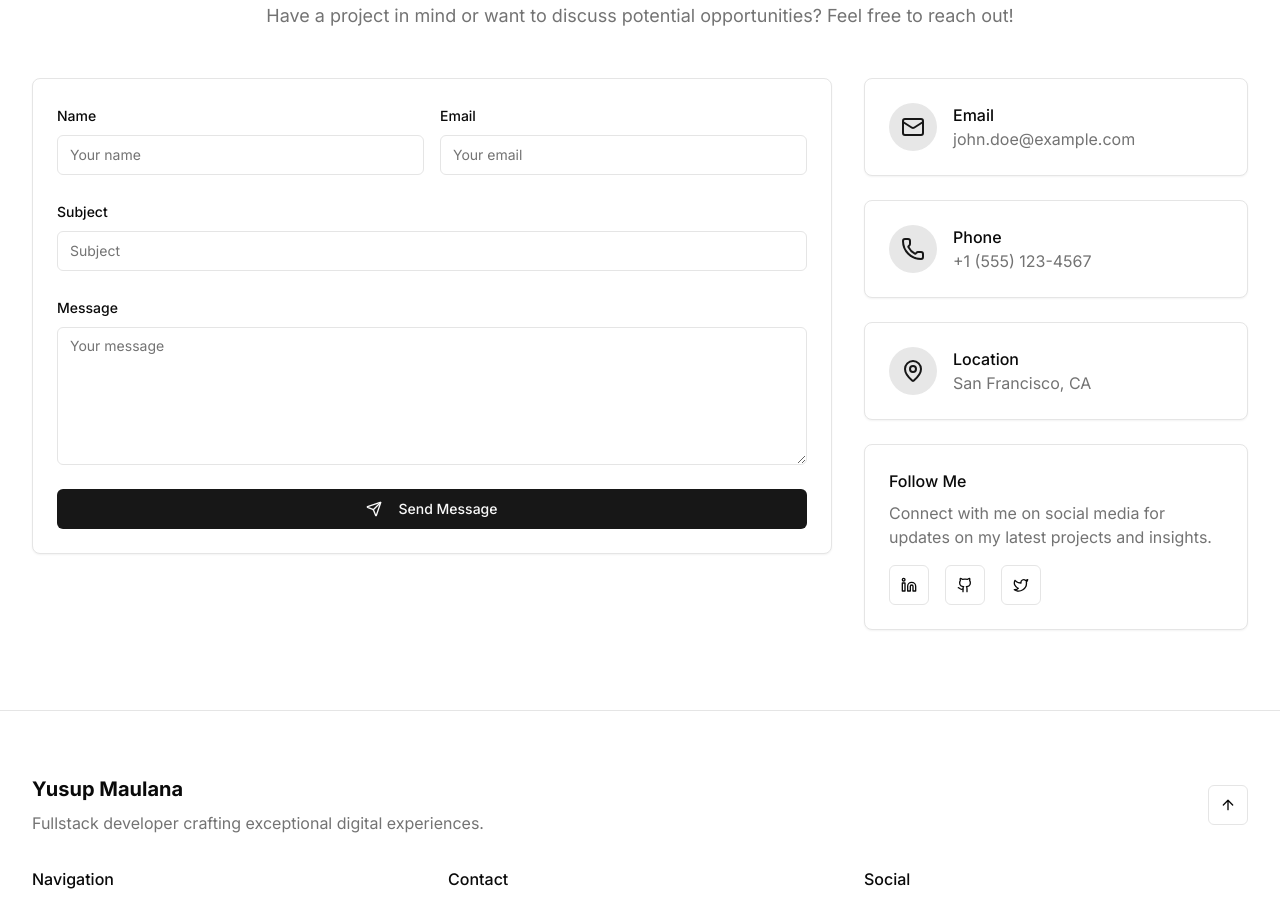
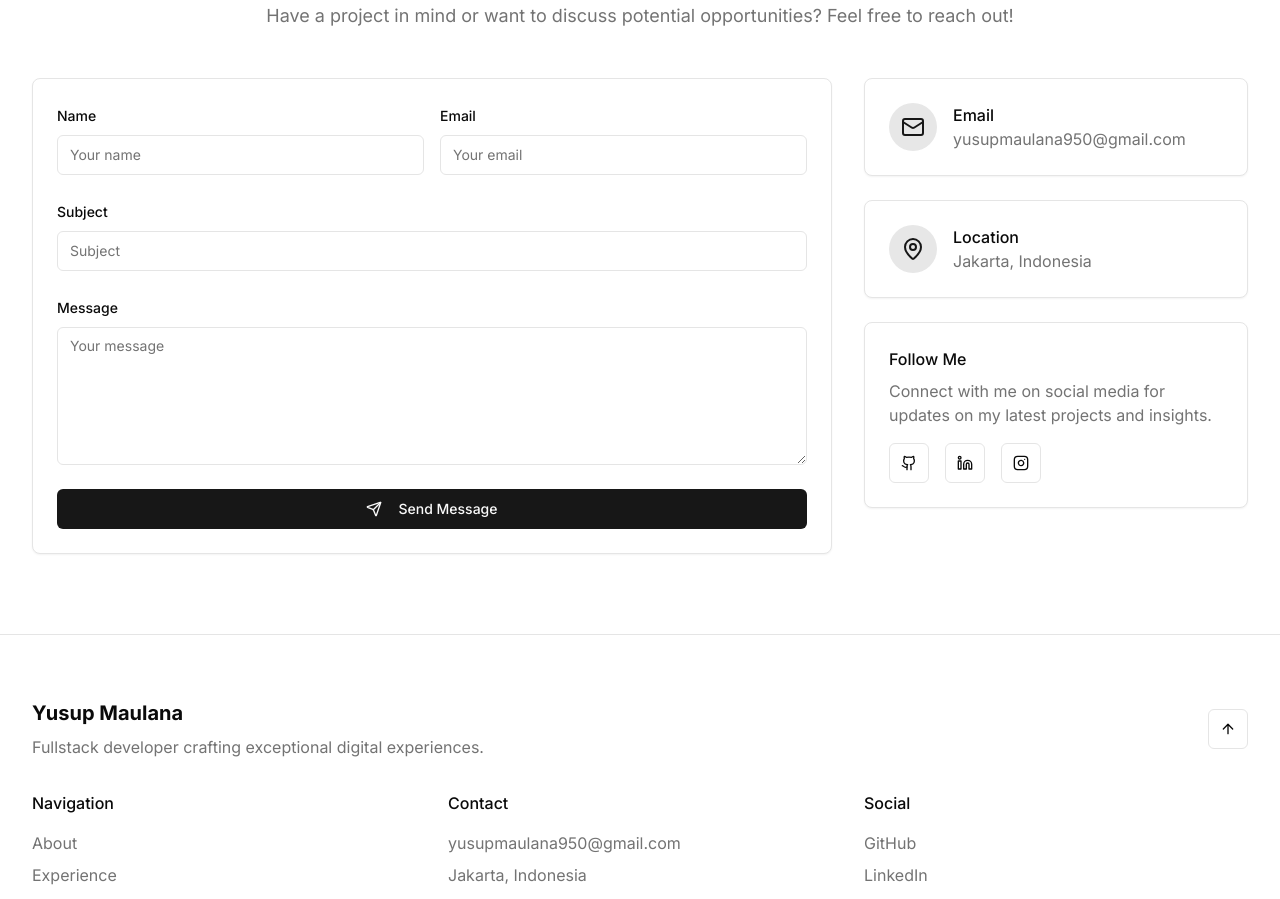
Before and after one commit to yusupscopes/yusup-work, a Next.js app: page / in a window 1280 px wide. Shown: the part 5840-6739 px from the top of the page. Built offline with nearby package versions, Linux system fonts and the light colour scheme.

Commit message:
feat: adjust contact section

```diff
--- a/src/components/contact-section.tsx
+++ b/src/components/contact-section.tsx
@@ -9,6 +9,8 @@ import { Textarea } from "@/components/ui/textarea"
 import { Card, CardContent } from "@/components/ui/card"
 import { Mail, Phone, MapPin, Send, CheckCircle } from "lucide-react"
 import { toast } from "sonner"
+import { siteConfig } from "@/constants/config"
+import Link from "next/link"
 
 export function ContactSection() {
   const ref = useRef(null)
@@ -54,19 +56,13 @@ export function ContactSection() {
     {
       icon: <Mail className="h-6 w-6" />,
       title: "Email",
-      value: "john.doe@example.com",
-      link: "mailto:john.doe@example.com",
-    },
-    {
-      icon: <Phone className="h-6 w-6" />,
-      title: "Phone",
-      value: "+1 (555) 123-4567",
-      link: "tel:+15551234567",
+      value: "yusupmaulana950@gmail.com",
+      link: "mailto:yusupmaulana950@gmail.com",
     },
     {
       icon: <MapPin className="h-6 w-6" />,
       title: "Location",
-      value: "San Francisco, CA",
+      value: "Jakarta, Indonesia",
       link: null,
     },
   ]
@@ -176,60 +172,20 @@ export function ContactSection() {
                     Connect with me on social media for updates on my latest projects and insights.
                   </p>
                   <div className="flex gap-4">
-                    <Button variant="outline" size="icon">
-                      <svg
-                        xmlns="http://www.w3.org/2000/svg"
-                        width="24"
-                        height="24"
-                        viewBox="0 0 24 24"
-                        fill="none"
-                        stroke="currentColor"
-                        strokeWidth="2"
-                        strokeLinecap="round"
-                        strokeLinejoin="round"
-                        className="h-5 w-5"
+                    {siteConfig.socials.map((social, index) => (
+                      <Link
+                        key={index}
+                        href={social.href}
+                        target="_blank"
+                        rel="noopener noreferrer"
                       >
-                        <path d="M16 8a6 6 0 0 1 6 6v7h-4v-7a2 2 0 0 0-2-2 2 2 0 0 0-2 2v7h-4v-7a6 6 0 0 1 6-6z" />
-                        <rect width="4" height="12" x="2" y="9" />
-                        <circle cx="4" cy="4" r="2" />
-                      </svg>
-                      <span className="sr-only">LinkedIn</span>
-                    </Button>
-                    <Button variant="outline" size="icon">
-                      <svg
-                        xmlns="http://www.w3.org/2000/svg"
-                        width="24"
-                        height="24"
-                        viewBox="0 0 24 24"
-                        fill="none"
-                        stroke="currentColor"
-                        strokeWidth="2"
-                        strokeLinecap="round"
-                        strokeLinejoin="round"
-                        className="h-5 w-5"
-                      >
-                        <path d="M15 22v-4a4.8 4.8 0 0 0-1-3.5c3 0 6-2 6-5.5.08-1.25-.27-2.48-1-3.5.28-1.15.28-2.35 0-3.5 0 0-1 0-3 1.5-2.64-.5-5.36-.5-8 0C6 2 5 2 5 2c-.3 1.15-.3 2.35 0 3.5A5.403 5.403 0 0 0 4 9c0 3.5 3 5.5 6 5.5-.39.49-.68 1.05-.85 1.65-.17.6-.22 1.23-.15 1.85v4" />
-                        <path d="M9 18c-4.51 2-5-2-7-2" />
-                      </svg>
-                      <span className="sr-only">GitHub</span>
-                    </Button>
-                    <Button variant="outline" size="icon">
-                      <svg
-                        xmlns="http://www.w3.org/2000/svg"
-                        width="24"
-                        height="24"
-                        viewBox="0 0 24 24"
-                        fill="none"
-                        stroke="currentColor"
-                        strokeWidth="2"
-                        strokeLinecap="round"
-                        strokeLinejoin="round"
-                        className="h-5 w-5"
-                      >
-                        <path d="M22 4s-.7 2.1-2 3.4c1.6 10-9.4 17.3-18 11.6 2.2.1 4.4-.6 6-2C3 15.5.5 9.6 3 5c2.2 2.6 5.6 4.1 9 4-.9-4.2 4-6.6 7-3.8 1.1 0 3-1.2 3-1.2z" />
-                      </svg>
-                      <span className="sr-only">Twitter</span>
-                    </Button>
+
+                        <Button variant="outline" size="icon">
+                          <social.icon className="h-5 w-5" />
+                          <span className="sr-only">{social.name}</span>
+                        </Button>
+                      </Link>
+                    ))}
                   </div>
                 </CardContent>
               </Card>
```
